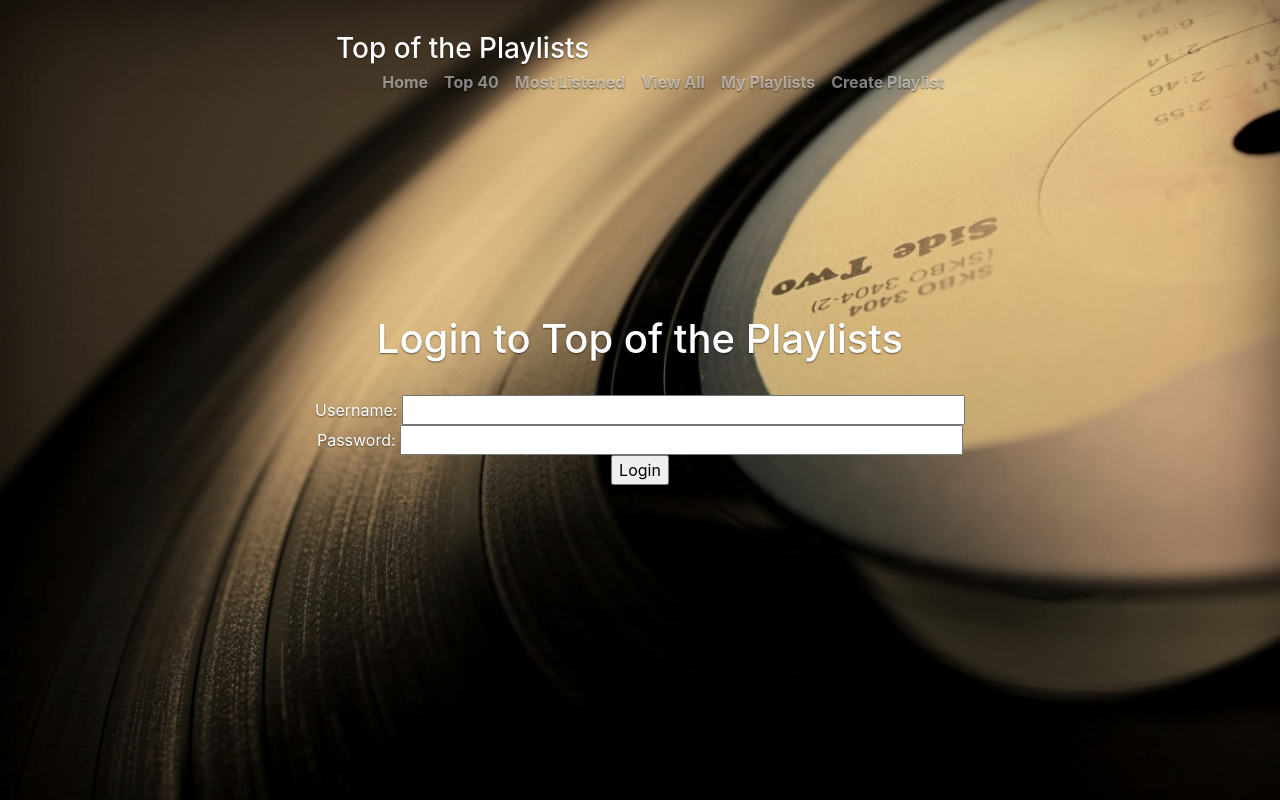
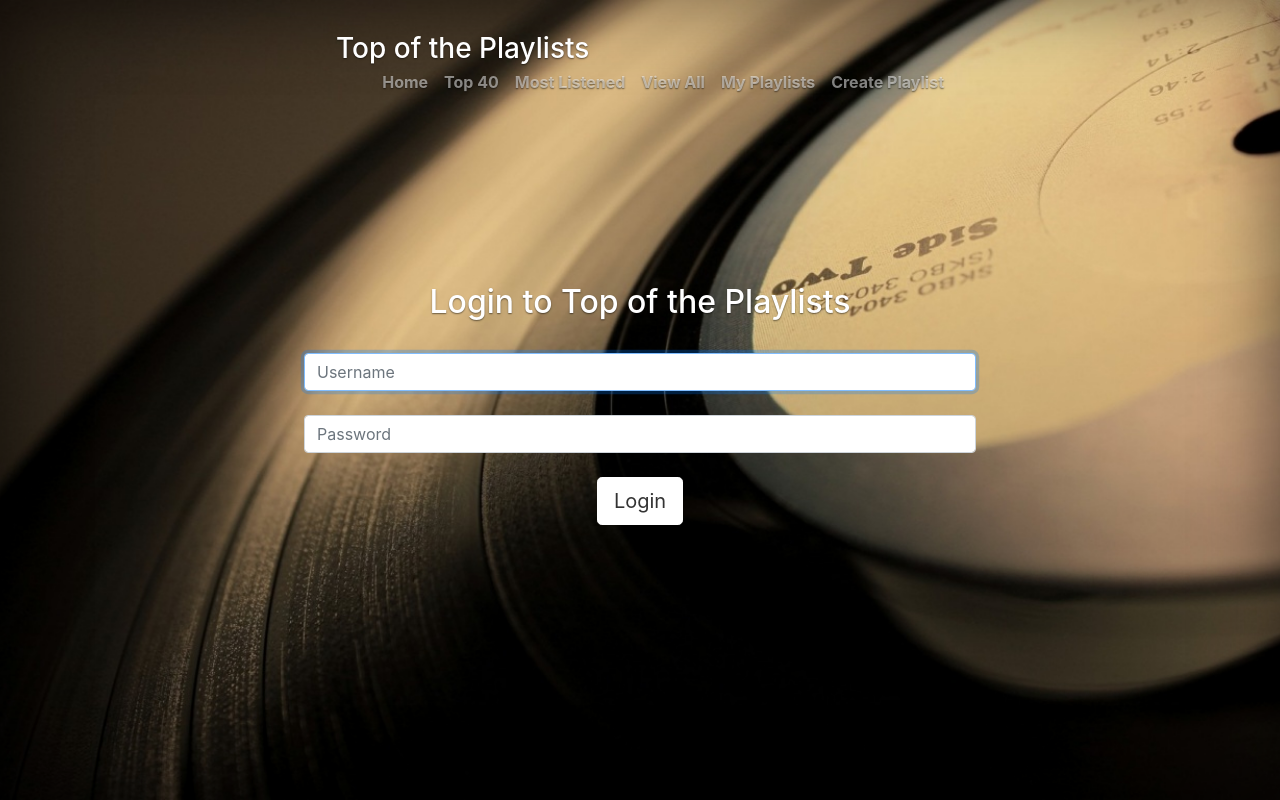
Before and after one commit to rachelclare47/WebApp, a Django app: page /ToP/login/ in a window 1280 px wide. Run offline with Django 3.2, Linux system fonts and the light colour scheme; some libraries are stand-ins or nearby versions.

Commit message:
Slight adjustment to Login page

```diff
--- a/WAD/templates/ToP/login.html
+++ b/WAD/templates/ToP/login.html
@@ -5,16 +5,21 @@
 {% endblock %}
 
 {% block body %}
-<h1>Login to Top of the Playlists</h1>
+
 <br/>
-<form id="login_form" method="post" action="{% url 'login' %}">
+<form class="signin-form" role="form" method="post" action="{% url 'login' %}">
 	{% csrf_token %}
-	Username: <input type="text" name="username" value="" size="50" />
+	<label for="inputUsername" class="sr-only">Username</label>
+	<h2 class="form-signin-heading">Login to Top of the Playlists</h2>
 	<br/>
-
-	Password: <input type="text" name="password" value="" size="50" />
+	<input type="text" name="username" id="id_username" class="form-control" placeholder="Username" required autofocus/>
 	<br/>
-	<input type="submit" value="Login" />
+	<label for="inputPassword" class="sr-only">Password</label>
+	<input type="password" name="password" id="id_password" class="form-control" placeholder="Password" required autofocus/>
+	<br/>
+	<p class="lead">
+		<input class="btn btn-lg btn-secondary" type="submit" value="Login"/>
+	</p>
 </form>
 
 {% endblock %}
```
